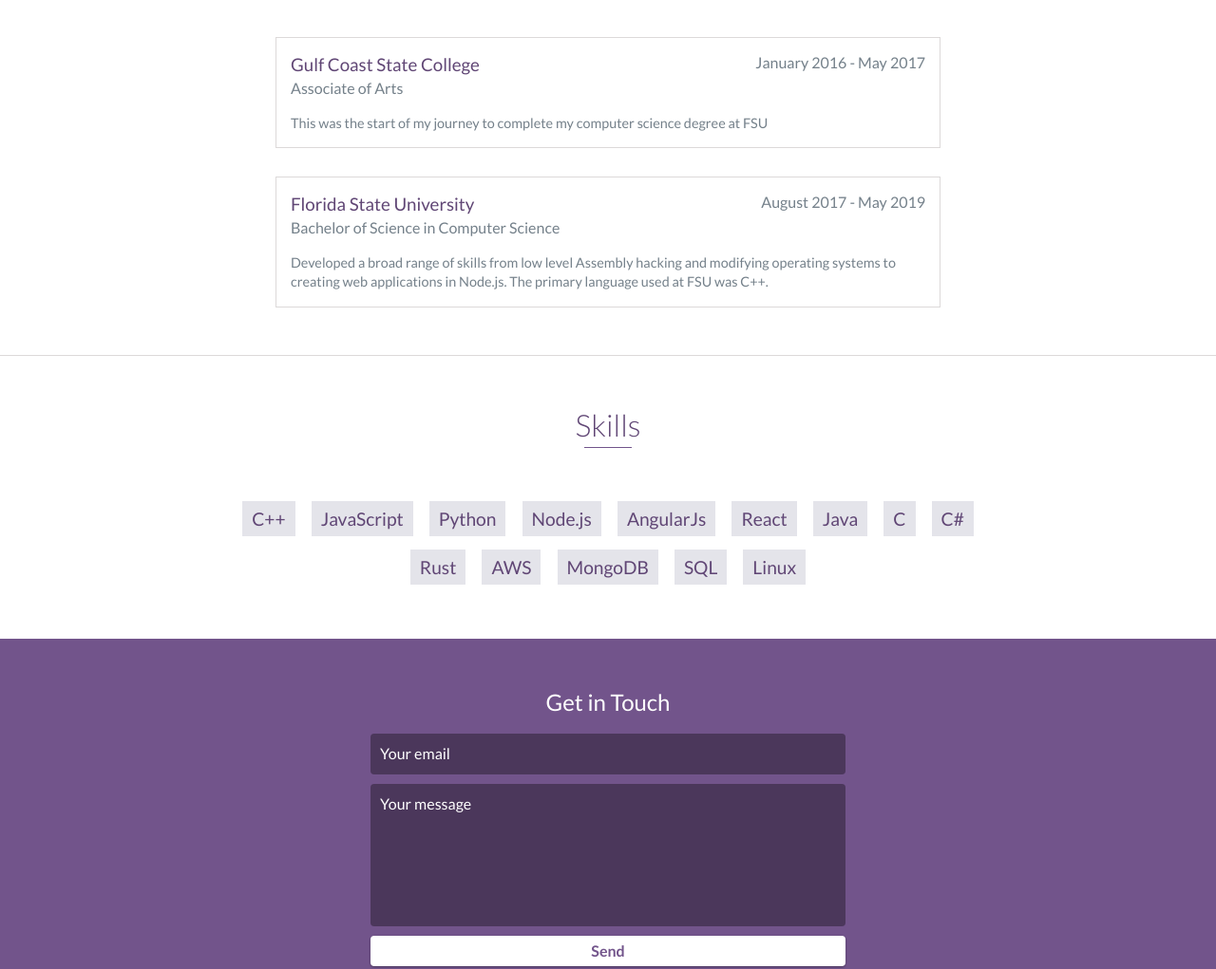
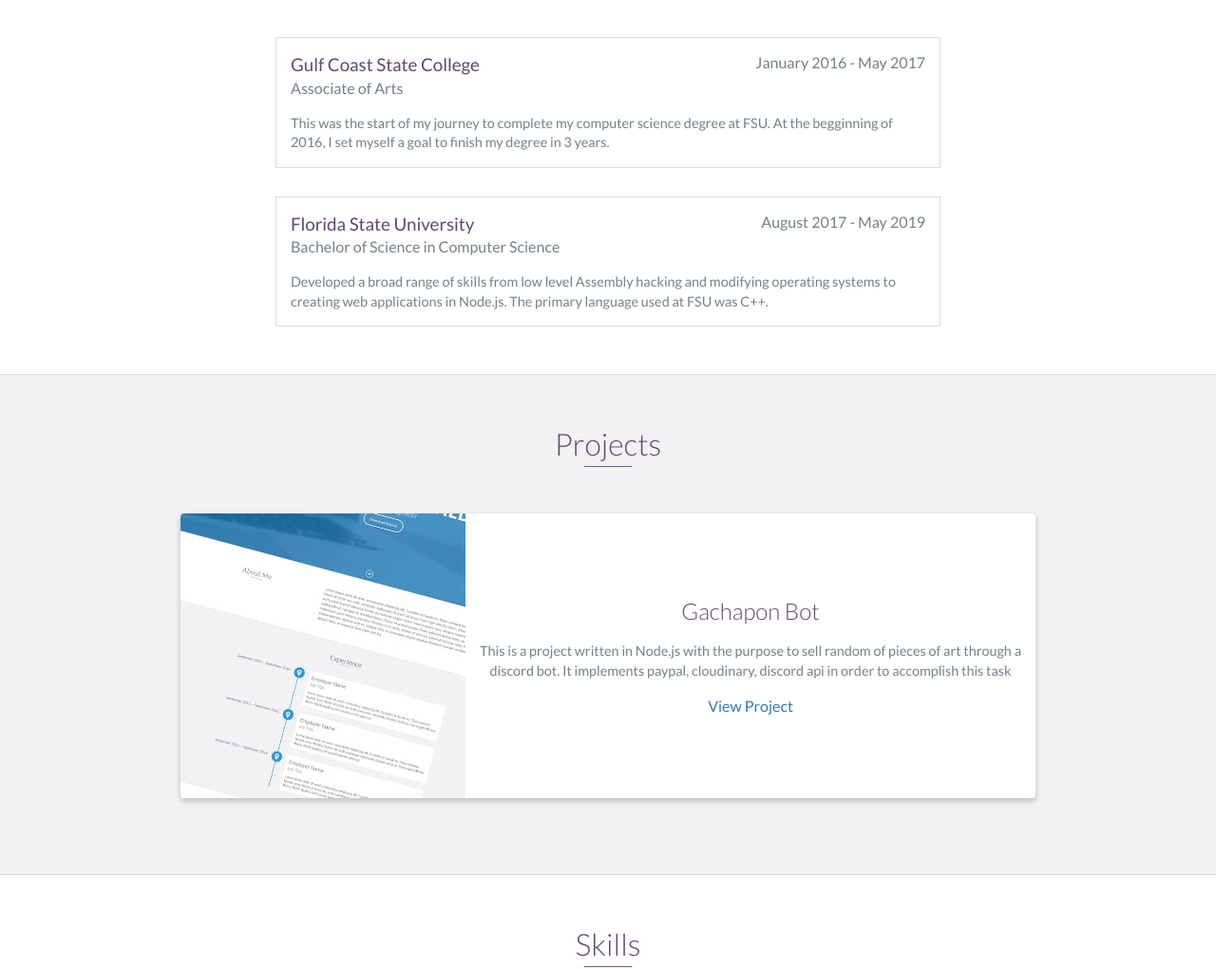
Before and after one commit to ZSteinberger/ZSteinberger.github.io, a website: page index.html in a window 1280 px wide. Shown: the part 1520-2541 px from the top of the page at 95% size. Drawn offline with nearby package versions, Linux system fonts and the light colour scheme.

Commit message:
added projects

```diff
--- a/index.html
+++ b/index.html
@@ -102,7 +102,7 @@
             <span class="education-date">January 2016 - May 2017</span>
             <h4>Associate of Arts</h4>
             <p>
-              This was the start of my journey to complete my computer science degree at FSU
+              This was the start of my journey to complete my computer science degree at FSU. At the begginning of 2016, I set myself a goal to finish my degree in 3 years.
             </p>
         </div>
          <!-- End .education-block -->
@@ -118,44 +118,27 @@
     </div>
     <!-- End #education -->
 
-    <!-- <div id="projects" class="background-alt">
+    <div id="projects" class="background-alt">
         <h2 class="heading">Projects</h2>
         <div class="container">
             <div class="row">
                 <div class="project shadow-large">
                     <div class="project-image">
                         <img src="images/project.jpg" />
-                    </div> -->
+                    </div>
                     <!-- End .project-image -->
-                    <!-- <div class="project-info">
-                        <h3>Project Name Here</h3>
+                    <div class="project-info">
+                        <h3>Gachapon Bot</h3>
                         <p>
-                            Lorem ipsum dolor sit amet, consectetur adipiscing elit. Curabitur in iaculis ex. Etiam volutpat laoreet urna. Morbi ut tortor nec nulla commodo malesuada sit amet vel lacus. Fusce eget efficitur libero. Morbi dapibus porta quam laoreet placerat.
+                          This is a project written in Node.js with the purpose to sell random of pieces of art through a discord bot. It implements paypal, cloudinary, discord api in order to accomplish this task
                         </p>
                         <a href="#">View Project</a>
-                    </div> -->
+                    </div>
                     <!-- End .project-info -->
-                <!-- </div> -->
-                <!-- End .project -->
-
-                <!-- <div class="project shadow-large">
-                    <div class="project-image">
-                        <img src="images/project.jpg" />
-                    </div> -->
-                    <!-- End .project-image -->
-                    <!-- <div class="project-info">
-                        <h3>Project Name Here</h3>
-                        <p>
-                            Lorem ipsum dolor sit amet, consectetur adipiscing elit. Curabitur in iaculis ex. Etiam volutpat laoreet urna. Morbi ut tortor nec nulla commodo malesuada sit amet vel lacus. Fusce eget efficitur libero. Morbi dapibus porta quam laoreet placerat.
-                        </p>
-                        <a href="#">View Project</a>
-                    </div> -->
-                    <!-- End .project-info -->
-                <!-- </div> -->
-                <!-- End .project -->
-            <!-- </div>
+                </div>
+            </div>
         </div>
-    </div> -->
+    </div>
     <!-- End #projects -->
 
     <div id="skills">
```
